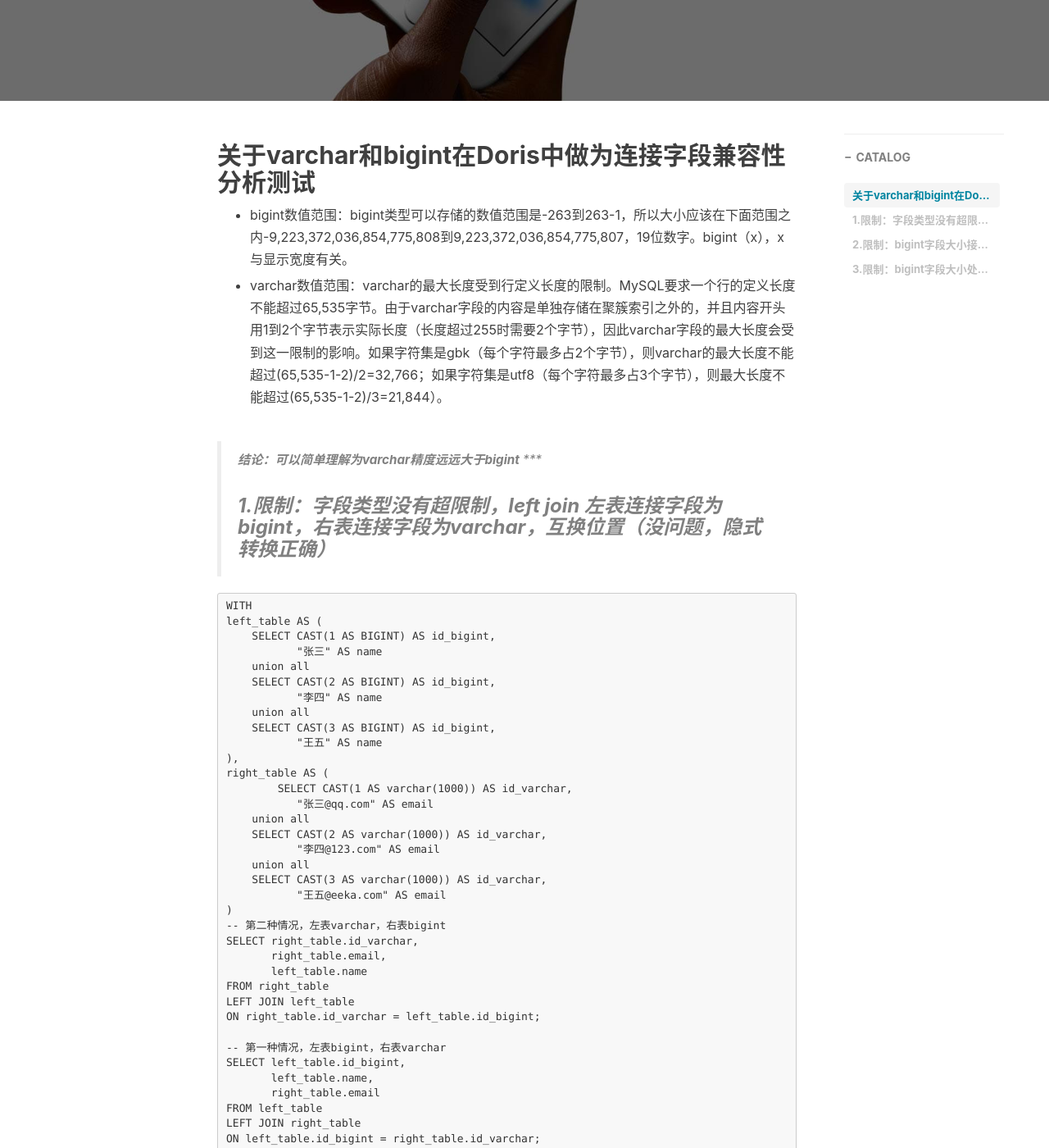
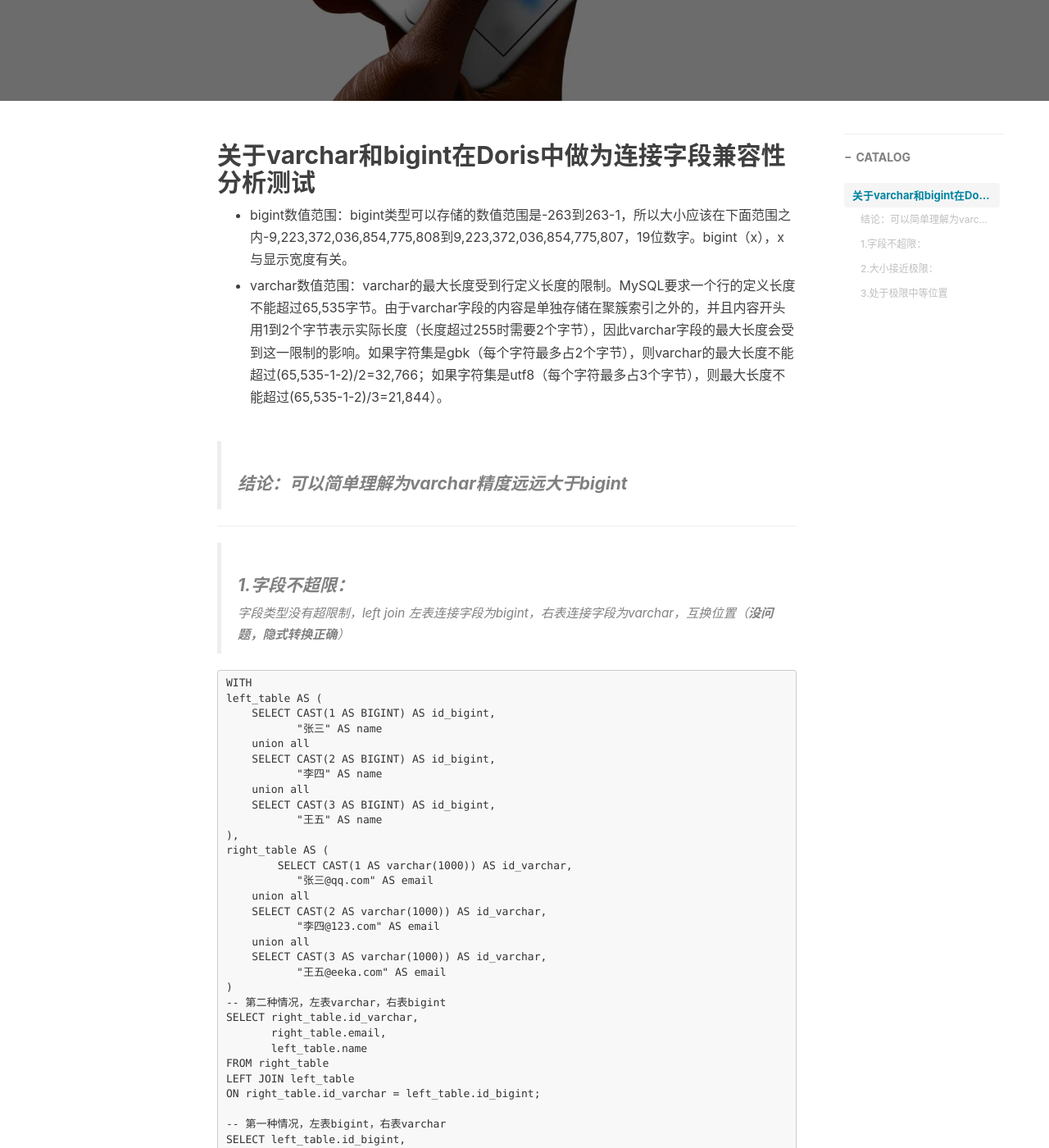
Before and after one commit to shichaofaan/shichaofaan.github.io, a Jekyll site: the page built from _posts/2025-03-18-Doris-varchar与bigint兼容性测试.md, in a window 1280 px wide and 1400 px high, scrolled down 400 px. Shown: the whole window at 82% size. Built offline with Jekyll 4.4.1, drawn with Linux system fonts in a browser that asks for light colours; nearby versions of some CDN libraries; comment, search, counter and statistics services are not loaded; some of the changed text lies outside the part shown.

Commit message:
Update 2025-03-18-Doris-varchar与bigint兼容性测试.md

````diff
--- a/_posts/2025-03-18-Doris-varchar与bigint兼容性测试.md
+++ b/_posts/2025-03-18-Doris-varchar与bigint兼容性测试.md
@@ -17,9 +17,12 @@
 
 * varchar数值范围：varchar的最大长度受到行定义长度的限制。MySQL要求一个行的定义长度不能超过65,535字节。由于varchar字段的内容是单独存储在聚簇索引之外的，并且内容开头用1到2个字节表示实际长度（长度超过255时需要2个字节），因此varchar字段的最大长度会受到这一限制的影响。如果字符集是gbk（每个字符最多占2个字节），则varchar的最大长度不能超过(65,535-1-2)/2=32,766；如果字符集是utf8（每个字符最多占3个字节），则最大长度不能超过(65,535-1-2)/3=21,844）。
 
->***结论：可以简单理解为varchar精度远远大于bigint***
+>#### 结论：可以简单理解为varchar精度远远大于bigint
+
 ***
->### 1.限制：字段类型没有超限制，left join 左表连接字段为bigint，右表连接字段为varchar，互换位置（***没问题，隐式转换正确***）
+
+>#### 1.字段不超限：
+>字段类型没有超限制，left join 左表连接字段为bigint，右表连接字段为varchar，互换位置（***没问题，隐式转换正确***）
 
 ```SQL
 WITH
@@ -60,7 +63,8 @@
 ON left_table.id_bigint = right_table.id_varchar;
 ```
 ***
->### 2.限制：bigint字段大小接近极限，left join 左表连接字段为bigint，右表连接字段为varchar，互换位置（***无论左右表如何切换，最后结果是``全链接``***）
+>#### 2.大小接近极限：
+>bigint字段大小接近极限，left join 左表连接字段为bigint，右表连接字段为varchar，互换位置（***无论左右表如何切换，最后结果是``全链接``***）
 
 ```SQL
 WITH
@@ -105,7 +109,8 @@
 ![SQL_Query](https://shichaofaan.github.io/img/in-post/2025-03-18/img001.png)
 
 ***
->### 3.限制：bigint字段大小处于极限长度的中等位置，left join 左表连接字段为bigint，右表连接字段为varchar，互换位置（***无论左右表如何切换，最后结果没问题***）
+>#### 3.处于极限中等位置
+>bigint字段大小处于极限长度的中等位置，left join 左表连接字段为bigint，右表连接字段为varchar，互换位置（***无论左右表如何切换，最后结果没问题***）
 
 ```SQL
 WITH
````
